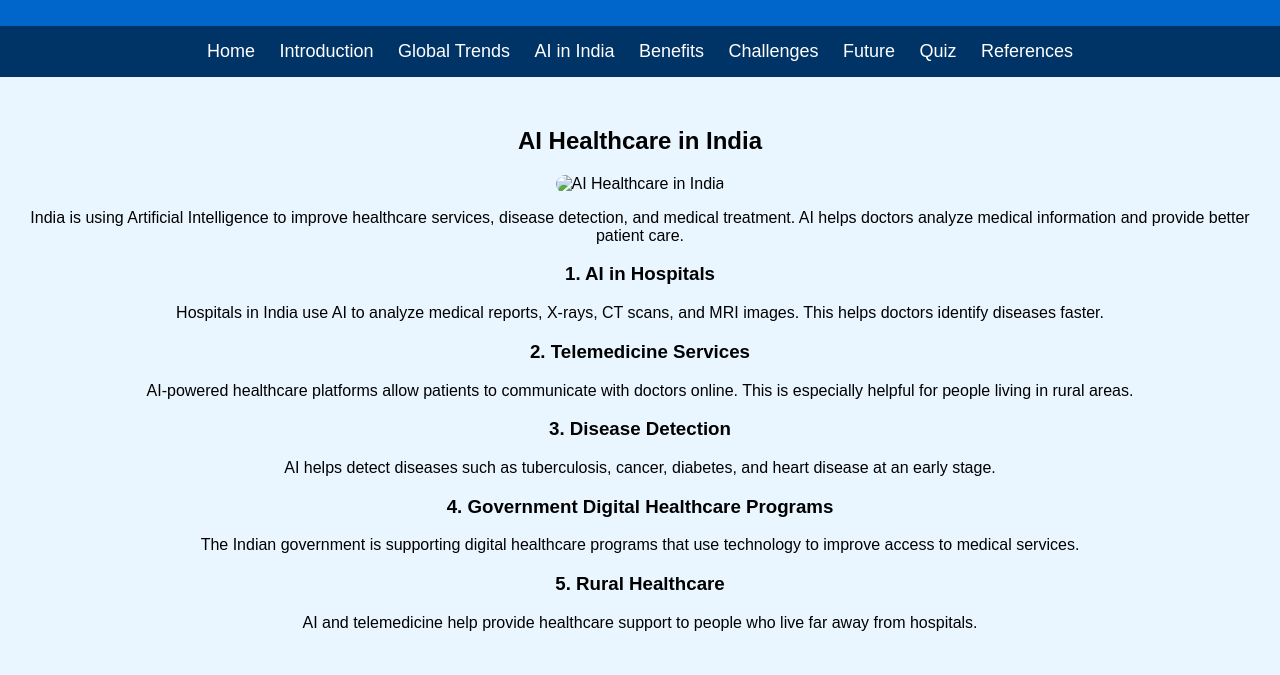
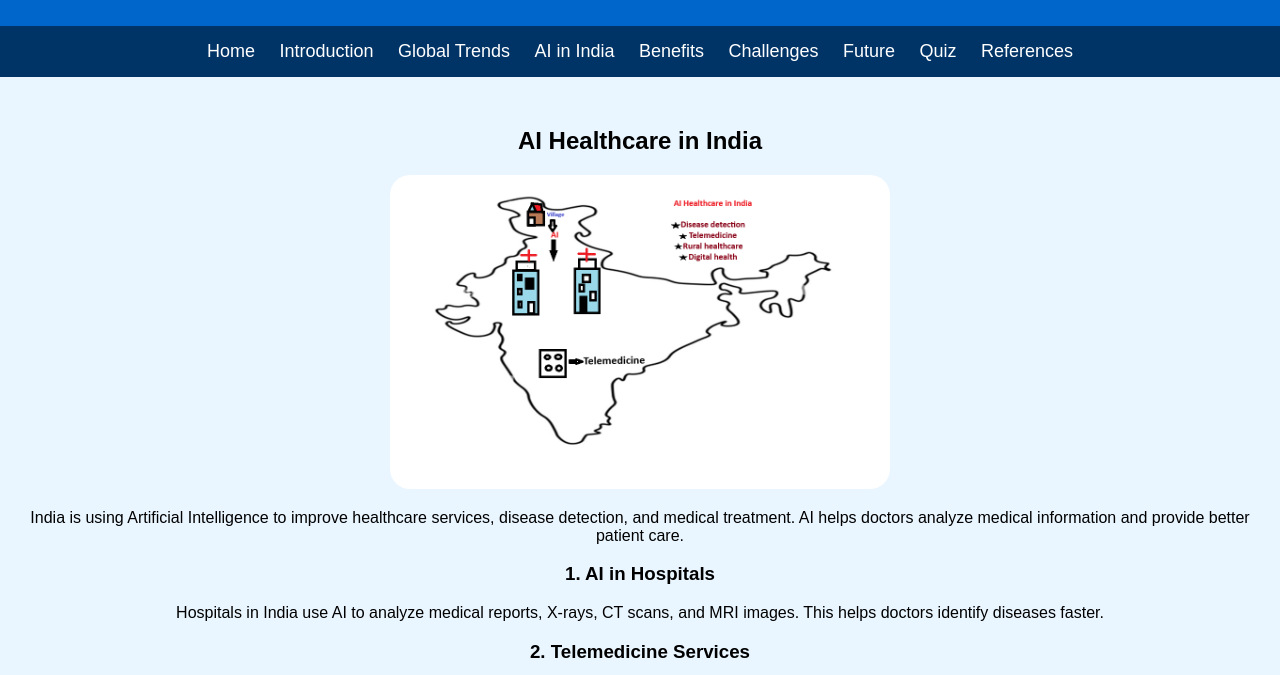
Before and after one commit to 816222/ai-healthcare-project, a plain HTML site: page india.html in a window 1280 px wide. Shown: the part 104-779 px from the top of the page. Drawn offline with Linux system fonts and the light colour scheme.

Commit message:
Add files via upload

```diff
--- a/india.html
+++ b/india.html
@@ -57,7 +57,7 @@ AI Healthcare in India
 </h2>
 
 
-<img src="images/india.png"
+<img src="india.png"
 alt="AI Healthcare in India"
 width="500">
 
```
